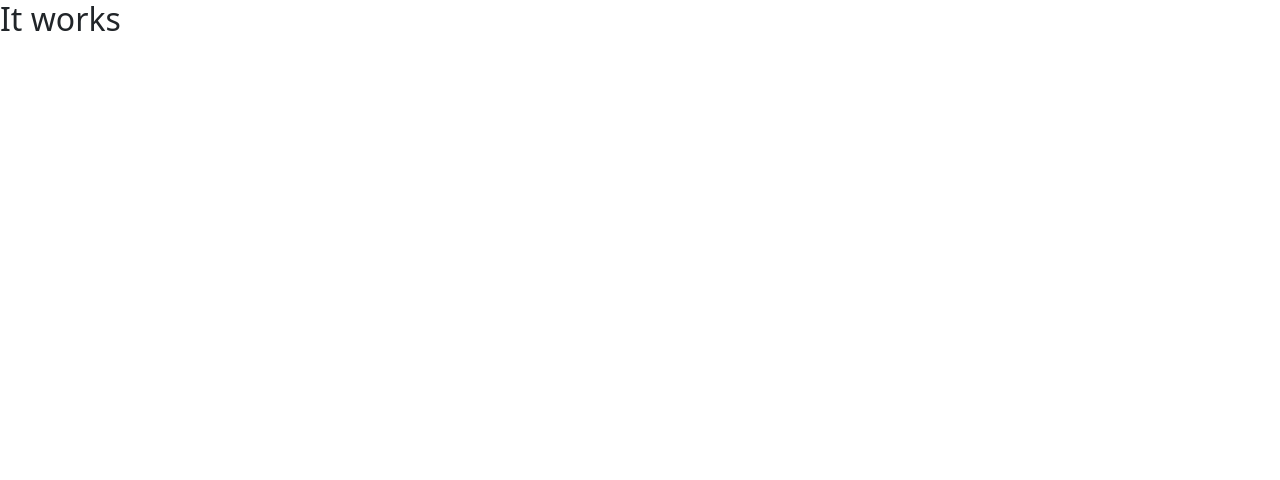
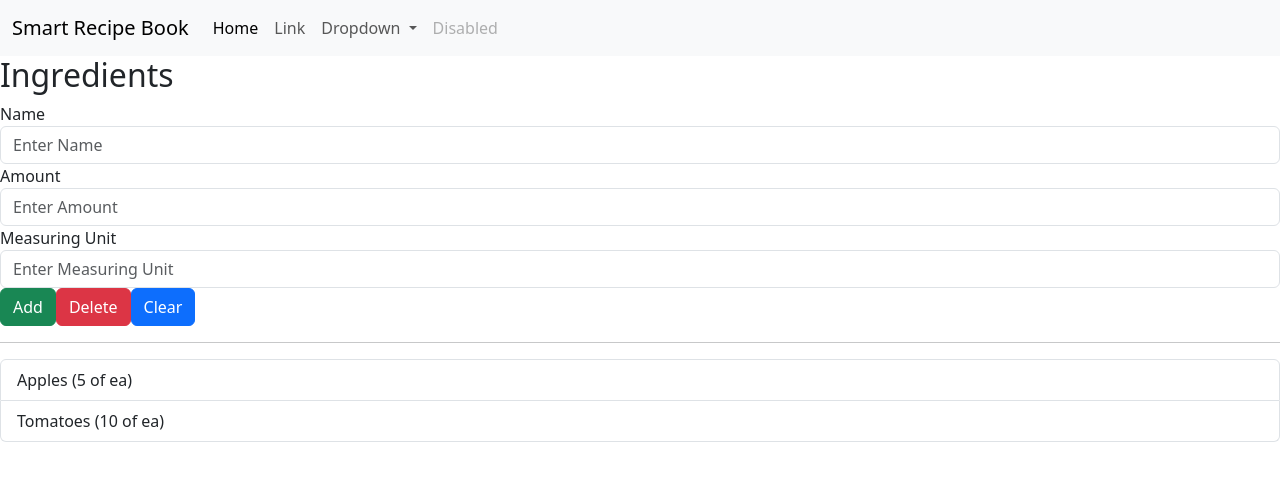
Before and after one commit to Dis1092006/smart-recipe-book-fe, an Angular app: page / in a window 1280 px wide. Shown: the top 480 px of the page. Built offline with nearby package versions, Linux system fonts and the light colour scheme.

Commit message:
First draft with ingredient list and edit components

```diff
--- a/src/app/app.component.html
+++ b/src/app/app.component.html
@@ -1,7 +1,9 @@
+<app-header></app-header>
 <div class="contaner">
   <div class="row">
     <div class="col-md-12">
-      <h2>It works</h2>
+      <h2>Ingredients</h2>
+      <app-ingredient-list/>
     </div>
   </div>
 </div>
--- /dev/null
+++ b/src/app/ingredients/ingredient-edit/ingredient-edit.component.html
@@ -0,0 +1,27 @@
+<div class="row">
+  <div class="col-xs-12">
+    <form>
+      <div class="row">
+        <div class="col-xs-6 form-group">
+          <label for="name">Name</label>
+          <input type="text" class="form-control" id="name" placeholder="Enter Name">
+        </div>
+        <div class="col-xs-3 form-group">
+          <label for="amount">Amount</label>
+          <input type="number" class="form-control" id="amount" placeholder="Enter Amount">
+        </div>
+        <div class="col-xs-3 form-group">
+          <label for="measuringUnit">Measuring Unit</label>
+          <input type="number" class="form-control" id="measuringUnit" placeholder="Enter Measuring Unit">
+        </div>
+      </div>
+      <div class="row">
+        <div class="col-xs-12">
+          <button class="btn btn-success" type="submit">Add</button>
+          <button class="btn btn-danger" type="button">Delete</button>
+          <button class="btn btn-primary" type="button">Clear</button>
+        </div>
+      </div>
+    </form>
+  </div>
+</div>
--- /dev/null
+++ b/src/app/ingredients/ingredient-list/ingredient-list.component.html
@@ -0,0 +1,7 @@
+<app-ingredient-edit/>
+<hr>
+<ul class="list-group">
+  <li class="list-group-item" *ngFor="let ingredient of ingredients">
+    {{ ingredient.name }} ({{ ingredient.amount }} of {{ ingredient.measuringUnit }})
+  </li>
+</ul>
--- /dev/null
+++ b/src/app/ingredients/ingredient-list/ingredient-list.component.ts
@@ -0,0 +1,14 @@
+import { Component } from '@angular/core';
+import { Ingredient } from "../ingredient.model";
+
+@Component({
+  selector: 'app-ingredient-list',
+  templateUrl: './ingredient-list.component.html',
+  styleUrls: ['./ingredient-list.component.css']
+})
+export class IngredientListComponent {
+  ingredients: Ingredient[] = [
+    new Ingredient('Apples', 5, 'ea'),
+    new Ingredient('Tomatoes', 10, 'ea'),
+  ];
+}
--- /dev/null
+++ b/src/app/ingredients/ingredient.model.ts
@@ -0,0 +1,3 @@
+export class Ingredient {
+  constructor(public name: string, public amount: number, public measuringUnit: string) {}
+}
--- /dev/null
+++ b/src/app/layout/header/header.component.html
@@ -0,0 +1,32 @@
+<nav class="navbar navbar-expand-lg bg-body-tertiary">
+  <div class="container-fluid">
+    <a class="navbar-brand" href="#">Smart Recipe Book</a>
+    <button class="navbar-toggler" type="button" data-bs-toggle="collapse" data-bs-target="#navbarSupportedContent" aria-controls="navbarSupportedContent" aria-expanded="false" aria-label="Toggle navigation">
+      <span class="navbar-toggler-icon"></span>
+    </button>
+    <div class="collapse navbar-collapse" id="navbarSupportedContent">
+      <ul class="navbar-nav me-auto mb-2 mb-lg-0">
+        <li class="nav-item">
+          <a class="nav-link active" aria-current="page" href="#">Home</a>
+        </li>
+        <li class="nav-item">
+          <a class="nav-link" href="#">Link</a>
+        </li>
+        <li class="nav-item dropdown">
+          <a class="nav-link dropdown-toggle" href="#" role="button" data-bs-toggle="dropdown" aria-expanded="false">
+            Dropdown
+          </a>
+          <ul class="dropdown-menu">
+            <li><a class="dropdown-item" href="#">Action</a></li>
+            <li><a class="dropdown-item" href="#">Another action</a></li>
+            <li><hr class="dropdown-divider"></li>
+            <li><a class="dropdown-item" href="#">Something else here</a></li>
+          </ul>
+        </li>
+        <li class="nav-item">
+          <a class="nav-link disabled">Disabled</a>
+        </li>
+      </ul>
+    </div>
+  </div>
+</nav>
```
Also changed, not shown: src/app/app.module.ts (+7 -1 lines), src/app/ingredients/ingredient-edit/ingredient-edit.component.ts (added, +10 -0 lines), src/app/layout/header/header.component.ts (added, +10 -0 lines), src/app/ingredients/ingredient-edit/ingredient-edit.component.css (added), src/app/ingredients/ingredient-list/ingredient-list.component.css (added), src/app/layout/header/header.component.css (added).
